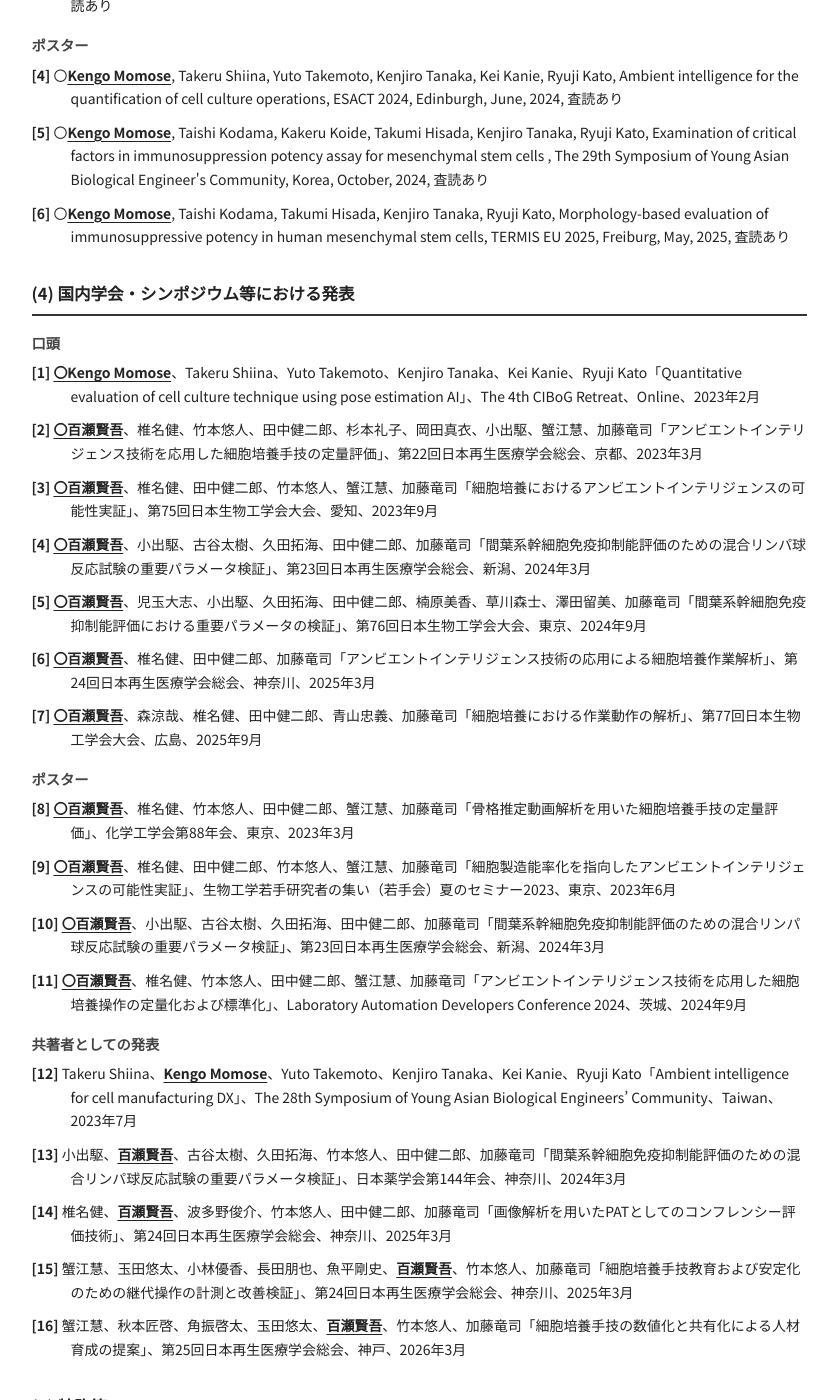
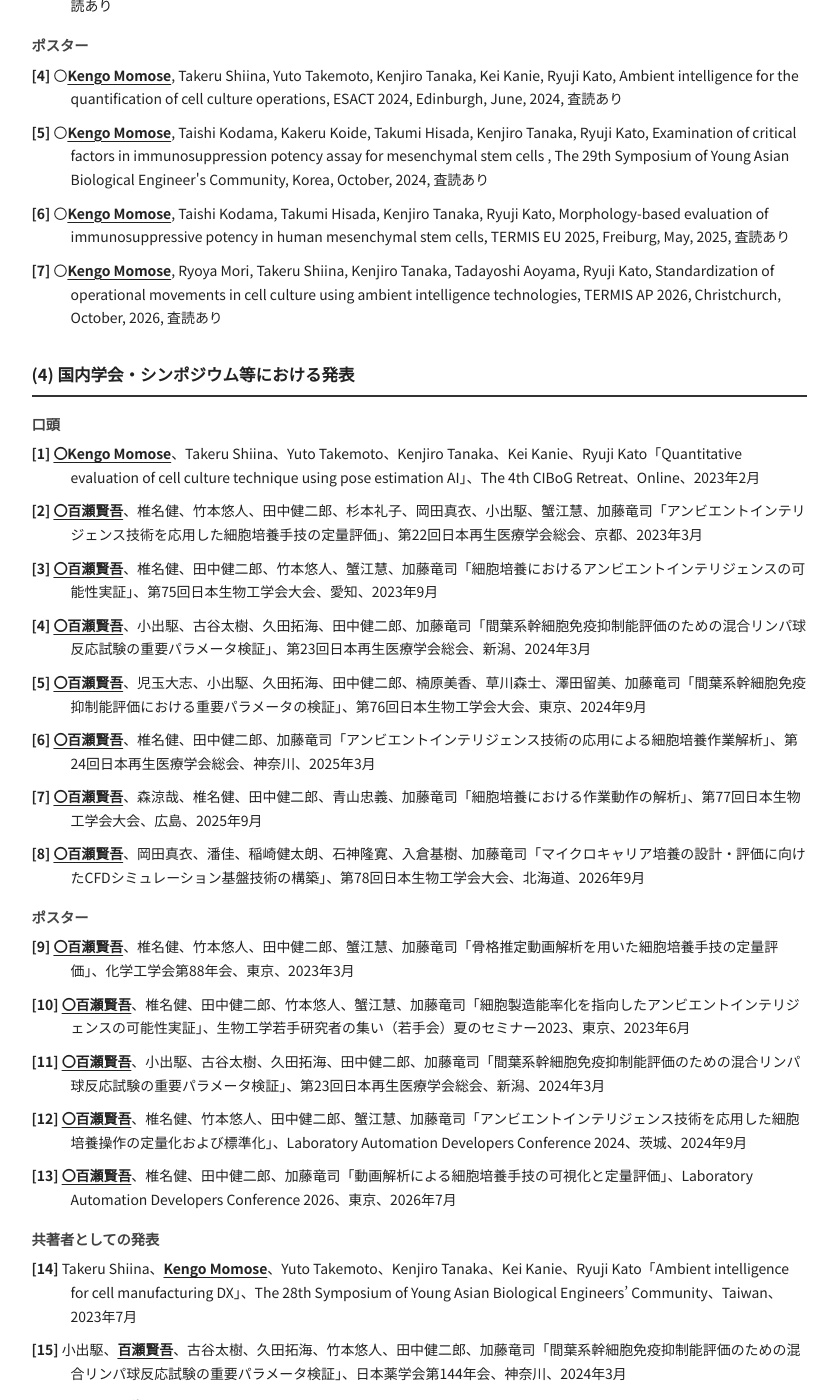
Before and after one commit to kengomomose/achievement-list, a Jekyll site: the page built from index.html, in a window 1280 px wide and 1400 px high, scrolled down 725 px. Shown: the whole window, without its empty margins (221-1059 px from the left). Built offline with Jekyll 4.4.1, drawn with Linux system fonts in a browser that asks for light colours; some of the changed text lies outside the part shown.

Commit message:
LADEC, TERMIS AP, 生物工

```diff
--- a/_data/achievements.yml
+++ b/_data/achievements.yml
@@ -200,6 +200,22 @@ international:
       year: 2025
       peer_reviewed: true
 
+    - lang: en
+      presenter: true
+      authors:
+        - { name: "Kengo Momose", me: true }
+        - { name: "Ryoya Mori" }
+        - { name: "Takeru Shiina" }
+        - { name: "Kenjiro Tanaka" }
+        - { name: "Tadayoshi Aoyama" }
+        - { name: "Ryuji Kato" }
+      title: "Standardization of operational movements in cell culture using ambient intelligence technologies"
+      conference: "TERMIS AP 2026"
+      place: "Christchurch"
+      month: "October"
+      year: 2026
+      peer_reviewed: true
+
 # ---------------------------------------------------------------------------
 # (4) 国内学会・シンポジウム等における発表
 # ---------------------------------------------------------------------------
@@ -353,6 +369,22 @@ domestic:
       year: 2025
       month: 9
 
+    - lang: ja
+      presenter: true
+      authors:
+        - { name: "百瀬賢吾", me: true }
+        - { name: "岡田真衣" }
+        - { name: "潘佳" }
+        - { name: "稲崎健太朗" }
+        - { name: "石神隆寛" }
+        - { name: "入倉基樹" }
+        - { name: "加藤竜司" }
+      title: "マイクロキャリア培養の設計・評価に向けたCFDシミュレーション基盤技術の構築"
+      conference: "第78回日本生物工学会大会"
+      place: "北海道"
+      year: 2026
+      month: 9
+
   # --- ポスター発表 ---
   poster:
     - lang: ja
@@ -414,6 +446,19 @@ domestic:
       place: "茨城"
       year: 2024
       month: 9
+
+    - lang: ja
+      presenter: true
+      authors:
+        - { name: "百瀬賢吾", me: true }
+        - { name: "椎名健" }
+        - { name: "田中健二郎" }
+        - { name: "加藤竜司" }
+      title: "動画解析による細胞培養手技の可視化と定量評価"
+      conference: "Laboratory Automation Developers Conference 2026"
+      place: "東京"
+      year: 2026
+      month: 7
 
   # --- 共著者としての発表（〇なし、申請者は太字＋下線のみ） ---
   coauthor:
@@ -591,6 +636,12 @@ awards:
     year: 2026
     month: 1
 
+  - organization: "Laboratory Automation Developers Conference 2024"
+    award_name: "敢闘賞"
+    title: "動画解析による細胞培養手技の可視化と定量評価"
+    year: 2026
+    month: 7
+
 # ---------------------------------------------------------------------------
 # (7) その他
 # ---------------------------------------------------------------------------
```
